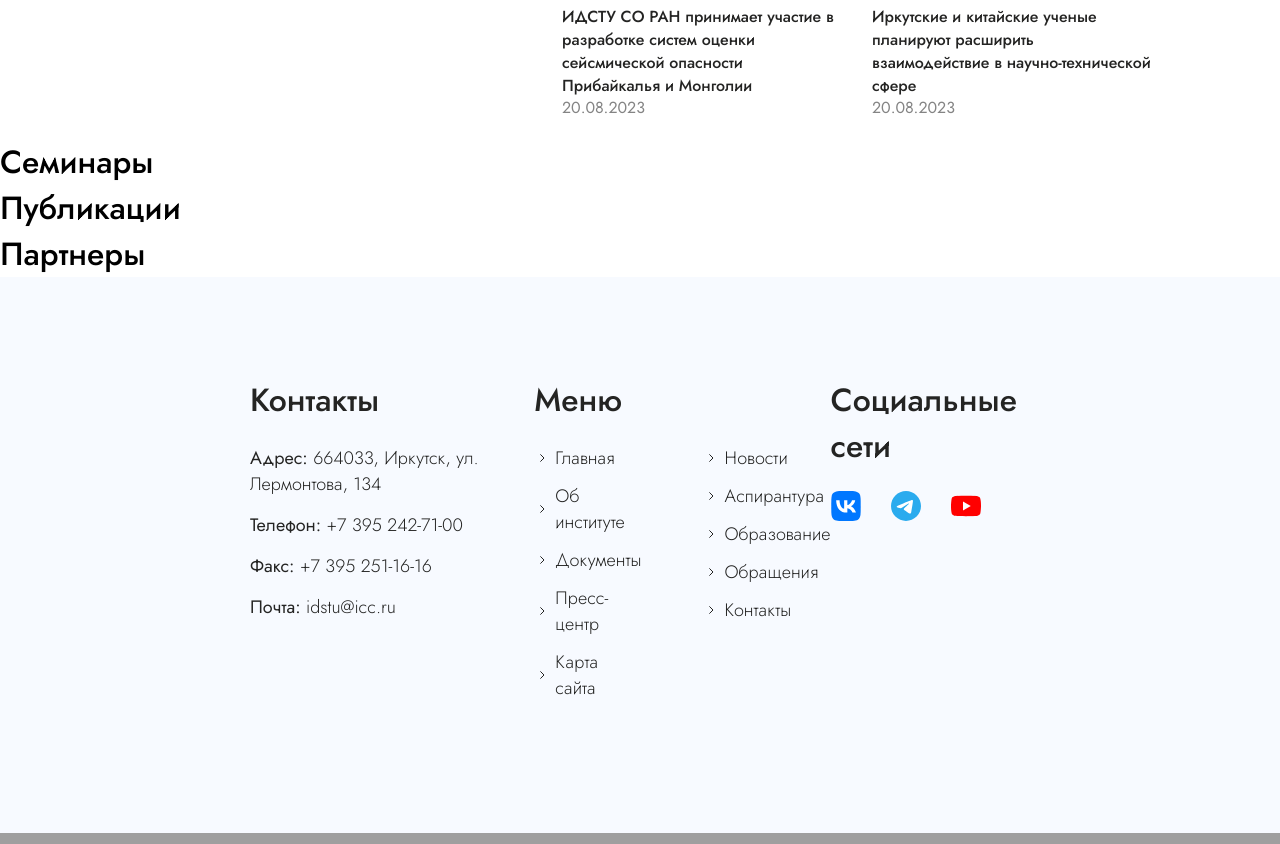
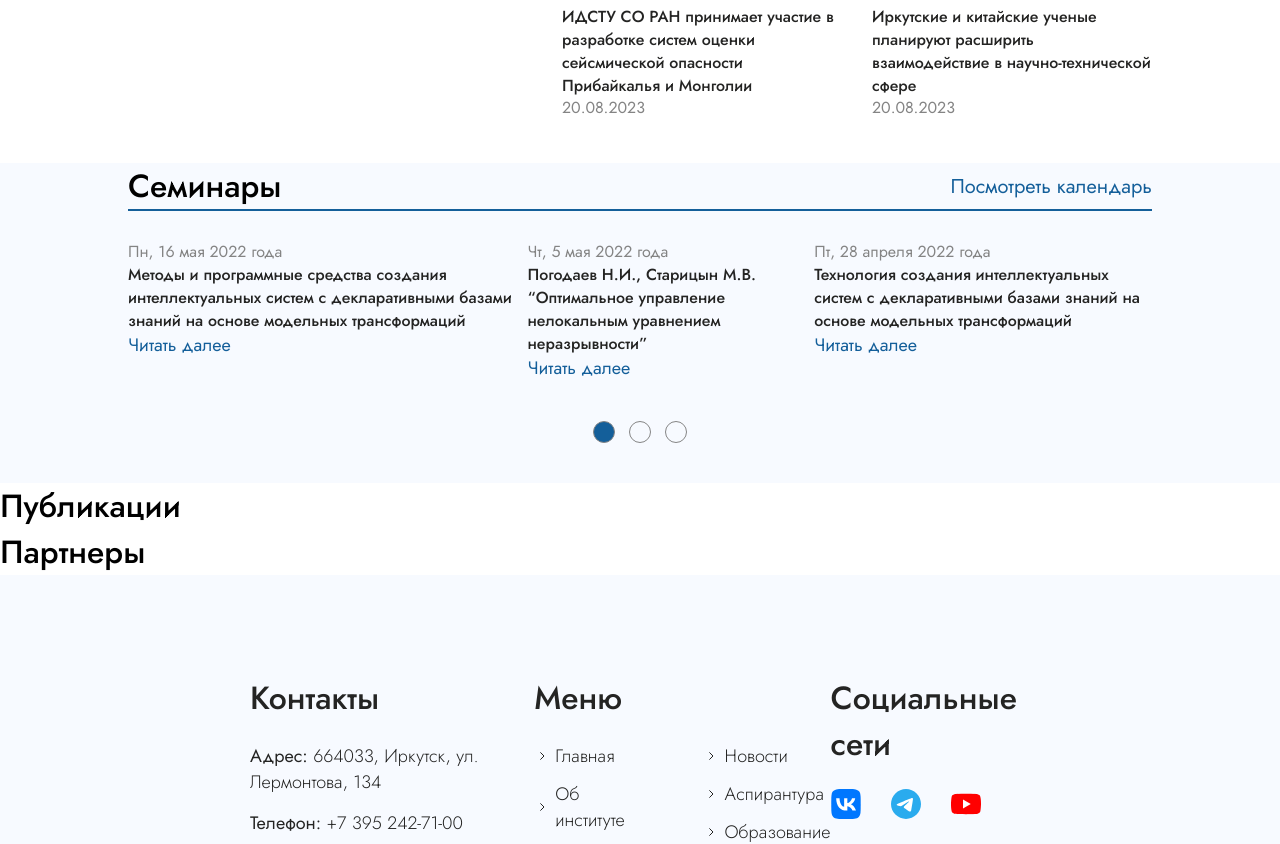
Before and after one commit to Liseeeenok/idstu, a PHP site: page /html/index.html in a window 1280 px wide. Shown: the part 2050-2894 px from the top of the page. Run offline with PHP 8.4, Linux system fonts and the light colour scheme.

Commit message:
made a seminars widget

```diff
--- a/css/style.css
+++ b/css/style.css
@@ -330,3 +330,47 @@ hr {
   text-align: left;
   color: #848484;
 }
+
+.other_news_text_further {
+  font-family: Jost;
+  font-size: 18px;
+  font-weight: 400;
+  line-height: 26px;
+  letter-spacing: 0em;
+  text-align: left;
+  color: #145f9a;
+}
+
+.seminars_slider {
+  padding: 40px 0;
+  display: flex;
+  justify-content: center;
+}
+
+.ellipse_1 {
+  width: 20px;
+  height: 20px;
+  border: 1px solid;
+  border-radius: 50%;
+  border-color: #858585;
+  margin: 0 7px;
+  background-color: #145f9a;
+}
+
+.ellipse_2 {
+  width: 20px;
+  height: 20px;
+  border: 1px solid;
+  border-radius: 50%;
+  border-color: #858585;
+  margin: 0 7px;
+}
+
+.ellipse_3 {
+  width: 20px;
+  height: 20px;
+  border: 1px solid;
+  border-radius: 50%;
+  border-color: #858585;
+  margin: 0 7px;
+}
--- a/html/index.html
+++ b/html/index.html
@@ -133,8 +133,42 @@
         </div>
     </div>
 </div>
-<div>
-    <h1>Семинары</h1>
+<div style="background: #F7FAFF;">
+    <div class="news">
+        <div class="title_news">
+            <h1>Семинары</h1>
+            <p class="view_all">Посмотреть календарь</p>
+        </div>
+        <hr>
+        <div class="news_menu">
+            <div class="seminars_news">
+                <div class="other_news_text">
+                    <p class="other_news_text_date">Пн, 16 мая 2022 года</p>
+                    <p class="other_news_text_title">Методы и программные средства создания интеллектуальных систем с декларативными базами знаний на основе модельных трансформаций</p>
+                    <p class="other_news_text_further">Читать далее</p>
+                </div>
+            </div>
+            <div class="seminars_news">
+                <div class="other_news_text">
+                    <p class="other_news_text_date">Чт, 5 мая 2022 года</p>
+                    <p class="other_news_text_title">Погодаев Н.И., Старицын М.В. “Оптимальное управление нелокальным уравнением неразрывности”</p>
+                    <p class="other_news_text_further">Читать далее</p>
+                </div>
+            </div>
+            <div class="seminars_news">
+                <div class="other_news_text">
+                    <p class="other_news_text_date">Пт, 28 апреля 2022 года</p>
+                    <p class="other_news_text_title">Технология создания интеллектуальных систем с декларативными базами знаний на основе модельных трансформаций</p>
+                    <p class="other_news_text_further">Читать далее</p>
+                </div>
+            </div>
+        </div>
+        <div class="seminars_slider">
+            <div class="ellipse_1"></div>
+            <div class="ellipse_2"></div>
+            <div class="ellipse_3"></div>
+        </div>
+    </div>
 </div>
 <div>
     <h1>Публикации</h1>
```
